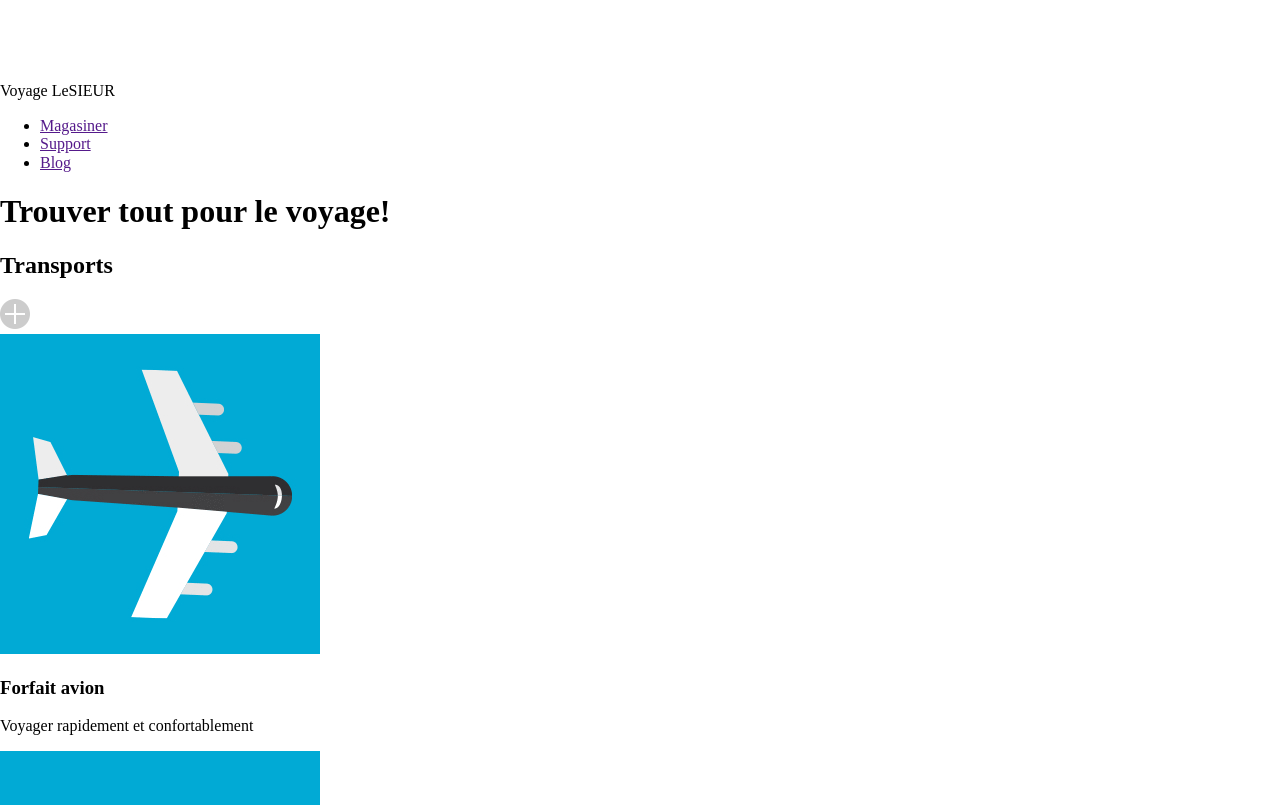
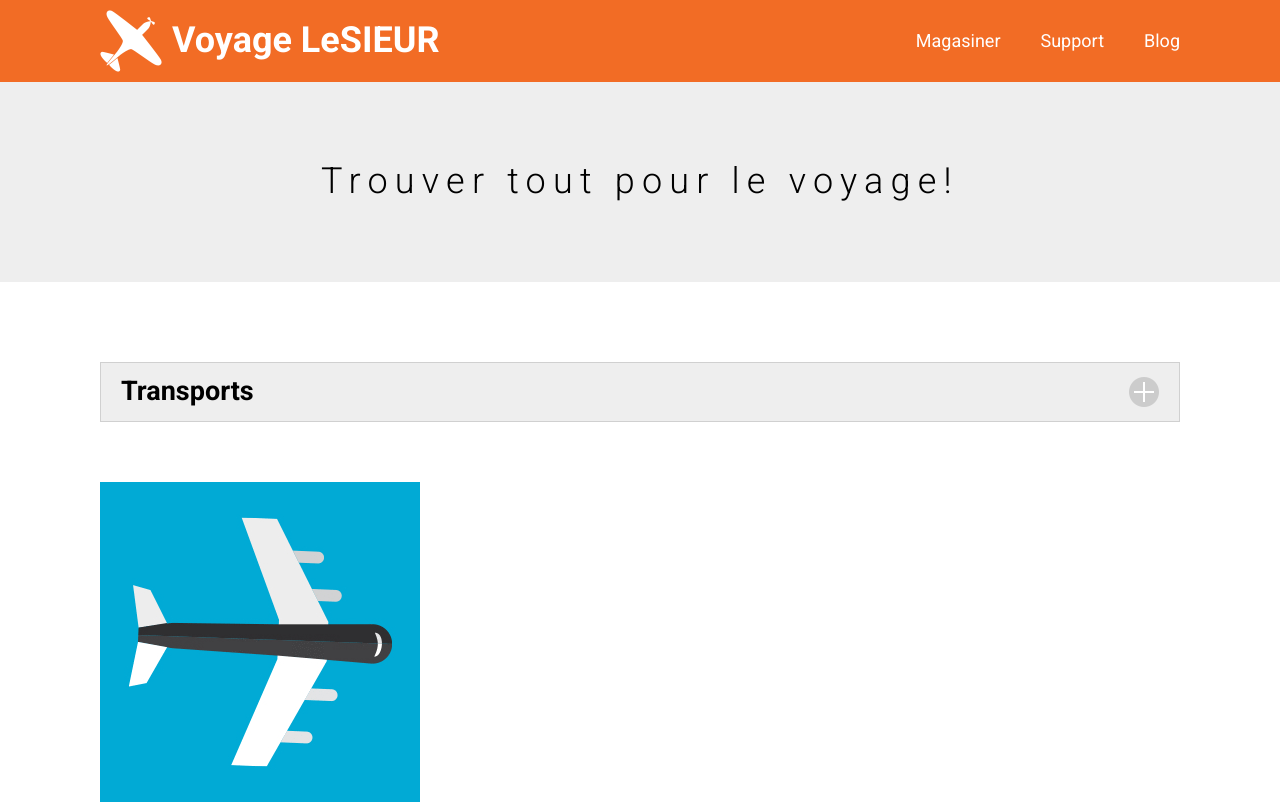
Before and after one commit to Marc-AntoineRoy/site1_voyagelesieur, a plain HTML site: page index.html in a window 1280 px wide. Shown: the top 805 px of the page. Drawn offline with Linux system fonts and the light colour scheme.

Commit message:
moitié css
je n'avais pas choisi tout les document pour l'autre commit

```diff
--- a/css/styles.css
+++ b/css/styles.css
@@ -1,7 +1,155 @@
-html{
+/*=====================================================================================================================================
+---------------------------------------------------------------------------------------------------------------------------------------
+BASE
+---------------------------------------------------------------------------------------------------------------------------------------
+=====================================================================================================================================*/
+html {
+    box-sizing: border-box;
+}
+
+*, *:before, *:after {
+    box-sizing: inherit;
+}
+
+/*=====================================================================================================================================
+---------------------------------------------------------------------------------------------------------------------------------------
+ÉLÉMENTS
+---------------------------------------------------------------------------------------------------------------------------------------
+=====================================================================================================================================*/
+
+body {
+    margin: 0;
+    padding: 0;
+
+    font-family: "Roboto", serif;
+    font-size: 18px;
+}
+
+.wrapper {
+    max-width: 1080px;
+    margin: 0 auto;
+}
+
+a {
+    text-decoration: none;
+}
+
+/*=====================================================================================================================================
+---------------------------------------------------------------------------------------------------------------------------------------
+COMPONENTS
+---------------------------------------------------------------------------------------------------------------------------------------
+=====================================================================================================================================*/
+
+/*-------------------------------------------------------------------------------------------------------------------------------------
+SECTION HEADER
+-------------------------------------------------------------------------------------------------------------------------------------*/
+
+header {
+    background-color: #F26C25;
+
+    padding-top: 10px;
+    padding-bottom: 10px;
+}
+
+header .wrapper {
+    display: flex;
+    justify-content: space-between;
+    align-items: center;
+}
+
+a.logo {
+    display: flex;
+    align-items: center;
+
+    gap: 10px;
+}
+
+a p {
+    font-size: 36px;
+    font-weight: bold;
+    color: white;
+
+    margin: 0;
+}
+
+/*---------------------------------------------------------HEADER NAV-----------------------------------------------------------------*/
+
+header ul {
+    display: flex;
+    gap: 40px;
+
+    list-style-type: none;
+
+    padding: 0;
+}
+
+header nav a {
+    color: white;
+}
+
+header nav a:hover {
+    text-decoration: underline;
+}
+
+/*-------------------------------------------------------------------------------------------------------------------------------------
+SECTION BANNIÈRE
+-------------------------------------------------------------------------------------------------------------------------------------*/
+
+.banniere {
+    background-color: #eeeeee;
+}
+
+.banniere .wrapper {
+    height: 200px;
+
+    display: flex;
+    justify-content: center;
+    align-items: center;
+}
+
+h1 {
+    text-align: center;
+
+    font-size: 36px;
+    font-weight: 300;
+    letter-spacing: 7.2px;
+}
+
+/*-------------------------------------------------------------------------------------------------------------------------------------
+SECTION TRANSPORT
+-------------------------------------------------------------------------------------------------------------------------------------*/
+
+/*------------------------------------------------------TITRE TRANSPORT--------------------------------------------------------------*/
+
+.titre-section {
+    display: flex;
+    justify-content: space-between;
+    align-items: center;
+
+    height: 60px;
+    margin-top: 80px;
+    margin-bottom: 60px;
+    padding-left: 20px;
+    padding-right: 20px;
+
+    background-color: #eeeeee;
+
+    border: solid 1px #D0D0D0;
+}
+
+h2 {}
+
+/*----------------------------------------------------CONTAINER TRANSPORT-------------------------------------------------------------*/
 
 
-}
+
+
+
+
+
+
+
+
 
 /* <uniquifier>: Use a unique and descriptive class name
 // <weight>: Use a value from 100 to 900
@@ -13,4 +161,7 @@ html{
   font-style: normal;
   font-variation-settings:
     "wdth" 100;
-}*/
+}
+300 -> light
+400 -> regular
+700 -> bold*/
--- a/index.html
+++ b/index.html
@@ -37,9 +37,11 @@
 
         <!------------------------------LOGO + TITRE-------------------------------->
 
-        <a class="logo" href="index.html"><img src="images/Logo_avion.png" alt="Logo Voyage LeSieur"></a>
+        <a class="logo" href="index.html"><img src="images/Logo_avion.png" alt="Logo Voyage LeSieur">
 
             <p>Voyage LeSIEUR</p>
+
+        </a>
 
         <!-------------------------------NAV HEADER---------------------------------->
 
```
